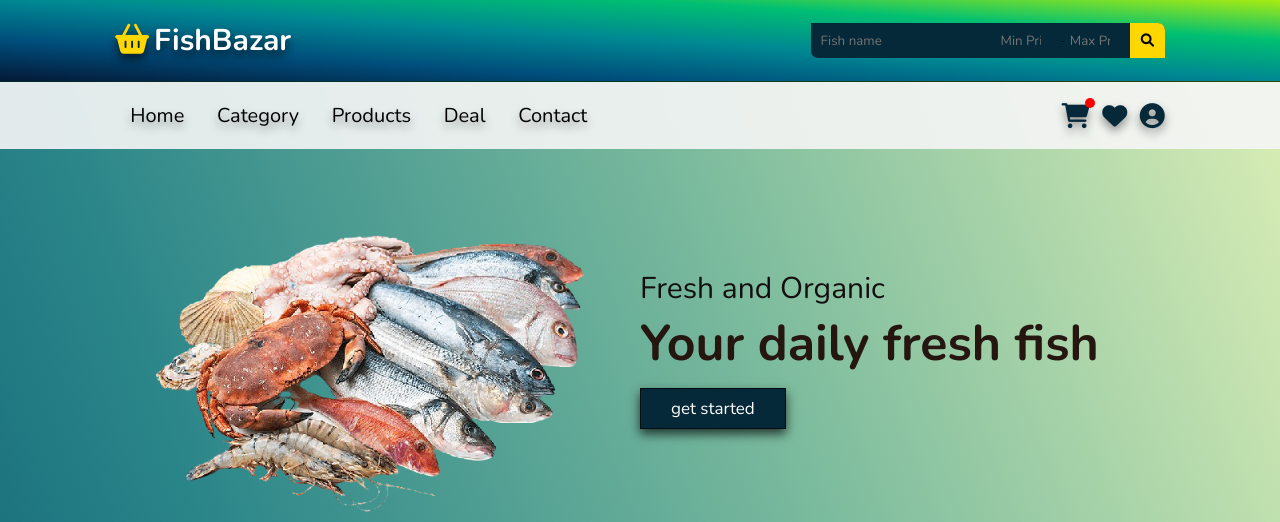
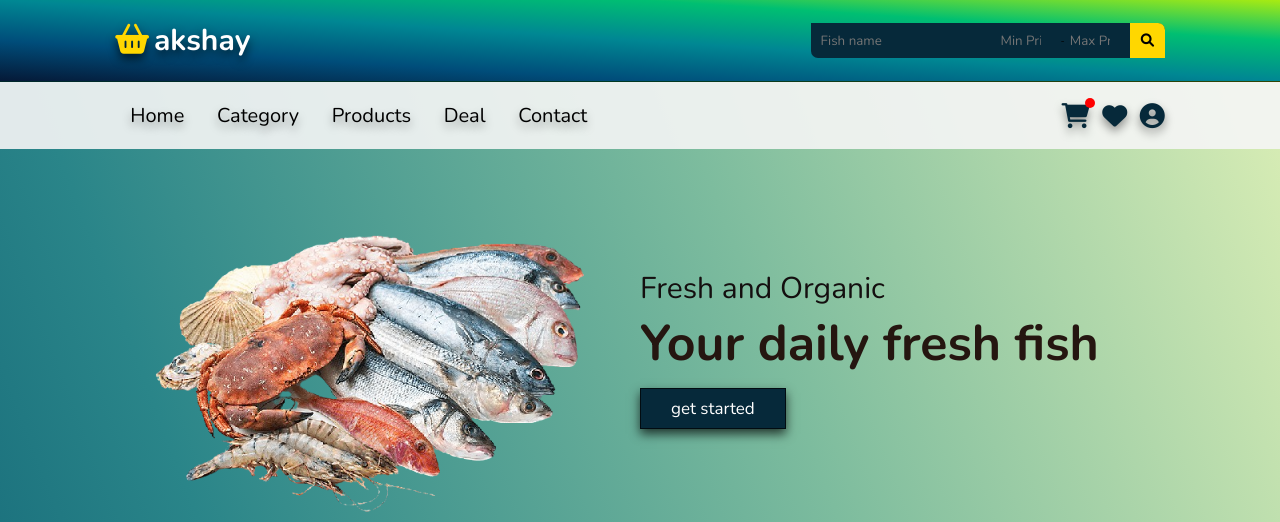
Before and after one commit to onlineresultsite/my-django-project, a Django app: page / in a window 1280 px wide. Shown: the top 522 px of the page. Run offline with Django 5.2, Linux system fonts and the light colour scheme; data comes from the database, SQL or seed files in the repository.

Commit message:
name change site

```diff
--- a/templates/frontend/base/base.html
+++ b/templates/frontend/base/base.html
@@ -14,7 +14,7 @@
   <body>
     <header>
       <div class="header1">
-        <a href="#" class="logo"><i class="fas fa-shopping-basket"></i>FishBazar</a>
+        <a href="#" class="logo"><i class="fas fa-shopping-basket"></i>akshay</a>
          {% comment %} <form method="GET" class="search-box-container">
           {% for field in searching.form %}
           {{field.label}}
@@ -87,8 +87,8 @@
         <div class="box">
           <a href="" class="logo"><i class="fas fa-shopping-basket"></i></a>
           <p>
-            FishBazar is just like as usual Bazar (Market ) or Super Shop of Fresh and Higene Fishes.
-            Buy fishes from FishBazar and Enjoy easy fish shopping without any hassle.
+            akshay is just like as usual Bazar (Market ) or Super Shop of Fresh and Higene Fishes.
+            Buy fishes from akshay and Enjoy easy fish shopping without any hassle.
           </p>
           <div class="share">
             <a href="#" class="btn fab fa-facebook-f"></a>
```
